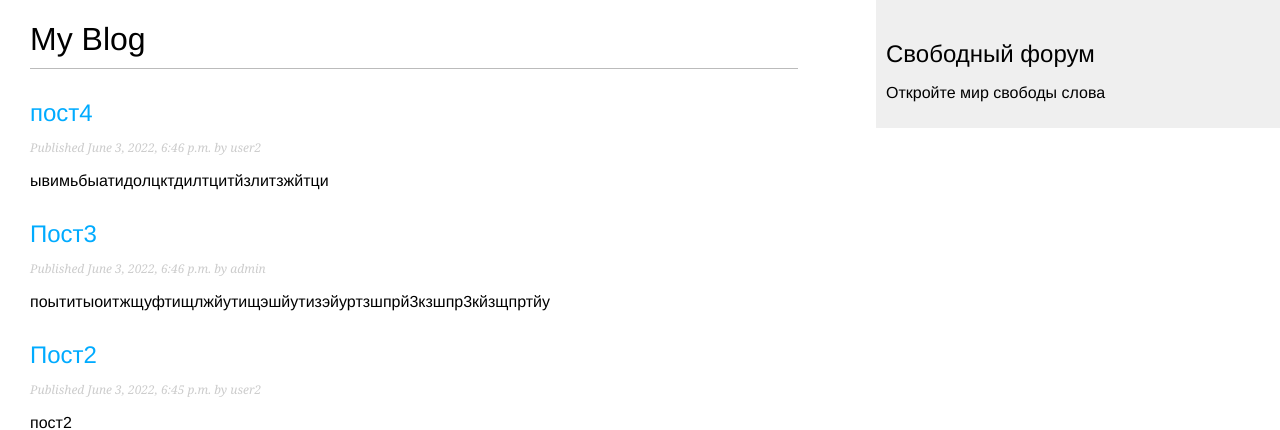
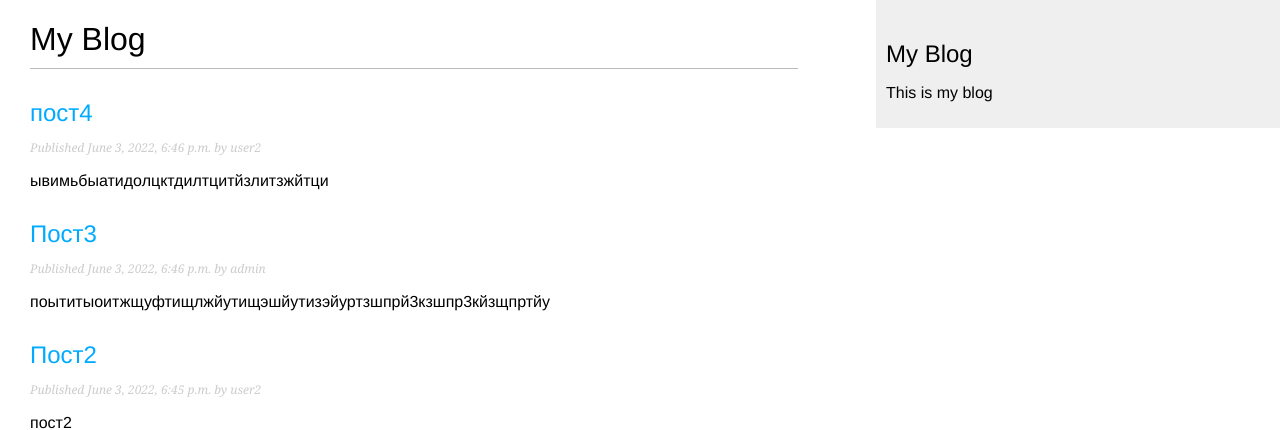
Before and after one commit to blueelethant/mythirst, a Django app: page /blog/ in a window 1280 px wide. Shown: the top 430 px of the page. Run offline with Django 4.2, Linux system fonts and the light colour scheme; data comes from the database, SQL or seed files in the repository; both versions use the stored data as it was after the commit.

```diff
--- a/mysite/blog/templates/blog/base.html
+++ b/mysite/blog/templates/blog/base.html
@@ -11,8 +11,8 @@
     {% endblock %}
   </div>
   <div id="sidebar">
-    <h2>Свободный форум</h2>
-    <p>Откройте мир свободы слова</p>
+    <h2>My Blog</h2>
+    <p>This is my blog</p>
   </div>
 </body>
 </html>
--- a/mysite/mysite/settings.py
+++ b/mysite/mysite/settings.py
@@ -25,7 +25,6 @@ SECRET_KEY = 'django-insecure-*!%fki_6y1f2jlr*d=u@3$w1^b2)#tfy@u_(u8n_d)32#&jgkm
 # SECURITY WARNING: don't run with debug turned on in production!
 DEBUG = True
 
-#ALLOWED_HOSTS = ['.localhost', '127.0.0.1', '[::1]']
 ALLOWED_HOSTS = []
 
 # Application definition
```
Also changed, not shown: mysite/db.sqlite3.
